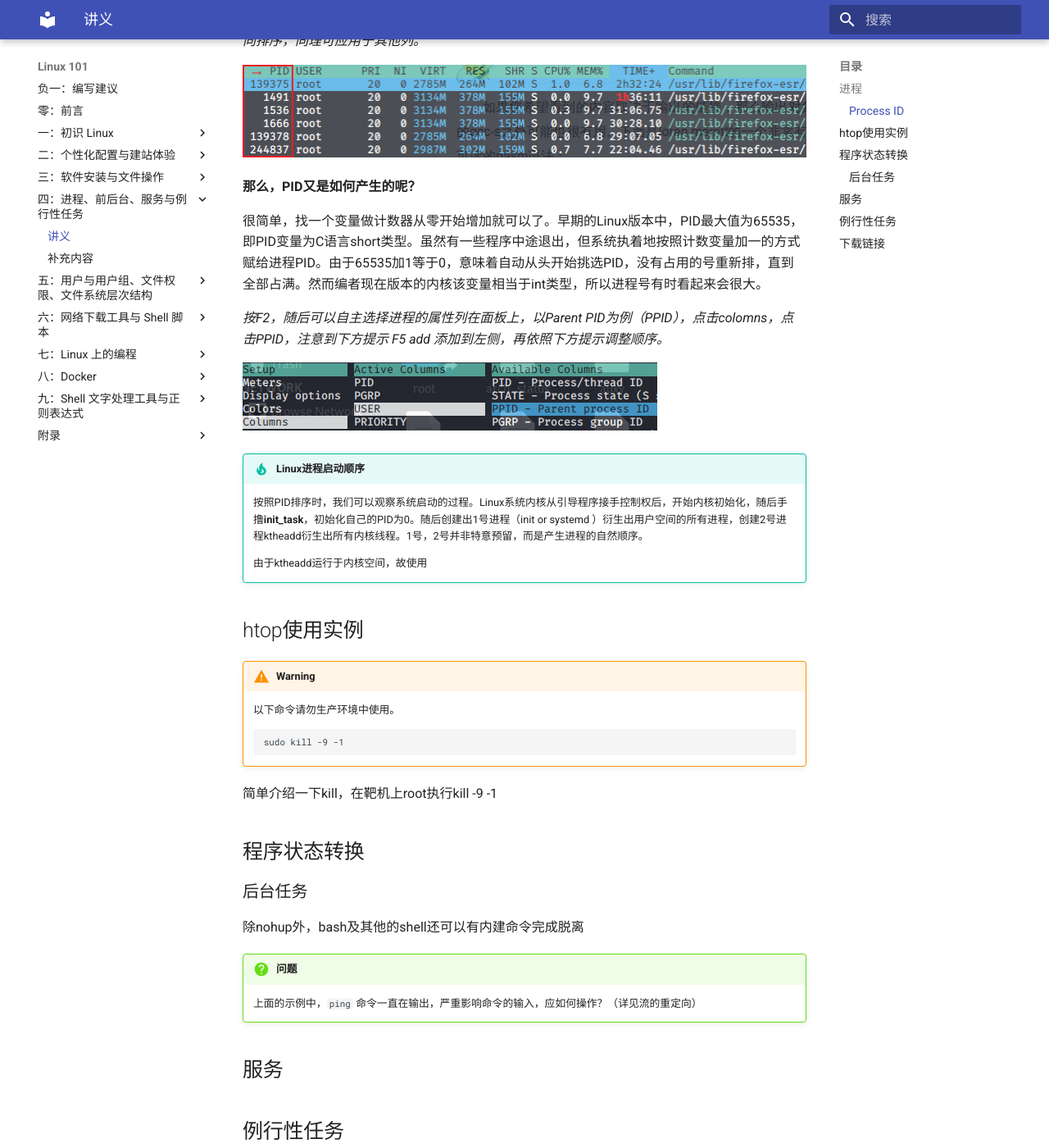
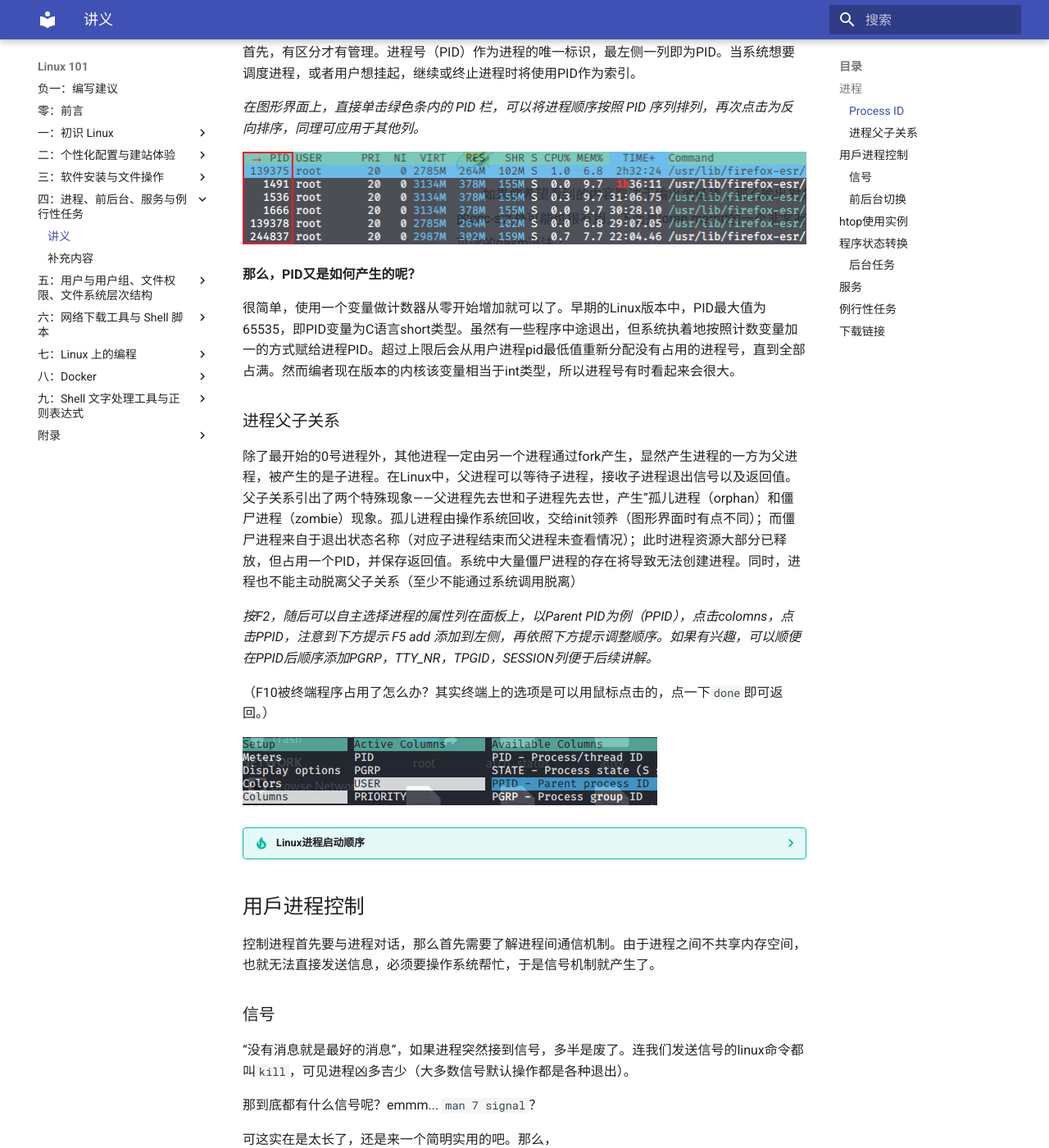
Before and after one commit to ustclug/Linux101-docs, an MkDocs documentation site: the page built from docs/Ch04/1.md, in a window 1280 px wide and 1400 px high, scrolled down 2397 px. Shown: the whole window at 82% size. Built offline with MkDocs 1.6.1 and Material for MkDocs 9.7.7, drawn with Linux system fonts in a browser that asks for light colours; nearby versions of some CDN libraries; some of the changed text lies outside the part shown.

````diff
--- /dev/null
+++ b/docs/0.md
@@ -0,0 +1,43 @@
+#导言 Intro
+
+**在本次Linux101介绍活动中，你会遇到许多可能从来没有概念的名词，为了便于大致理解概念与作为讲义辅助查阅，将涉及到的基本概念编写于此，正文可在适当位置加以引用。**
+
+_部分词条并非使用专业而严格的方式解释，仅为快速理解而编写，更加严格的定义可参阅各大百科_
+
+##Whatis
+
+###操作系统
+
+我们的计算机无时无刻不在同时管理着多个任务，运行着多个程序。然而对于只有单个单核CPU的计算机来说，正常情况下只能顺序执行一串代码，意味着多个程序总要以某种方式连接起来。而CPU的算力是程序的竞争资源之一，必须有一个管理者出现来保证资源分配的相对公平。这位管理者便是操作系统，其本身也是程序，任务便是将应用程序接成一条线，自己负责切换程序，决定谁来使用CPU，用多长时间。这样既能适配硬件的CPU，满足其某一时刻只能执行一条指令的要求，也能促进应用程序合理运行，满足用户的功能需求。可见，操作系统的核心功能在于伺候程序。
+
+那么，操作系统如何安排程序呢？<a href="javascript:void(0)" onclick='$("//a[href=\\.\\.\\/Ch04\\/1\\/]")[0].click()'>第四章，详细介绍↗</a>
+
+###GNU：GNU is Not UNIX!（回音：...is not unix...is not unix...is not unix...）
+
+!!! tip
+    时间回到上世纪70-80年代，一代操作系统巨星UNIX在AT&T的商业化策略下选择了自闭，不再提供源代码给使用者。这不仅意味着金钱上的制约，更是一种对修改研究软件权力的制约。想想看，如果想对一个文本编辑器添加一个小功能，却由于版权原因被逼写一份自己的编辑器，可以说相当令人绝望。于是，Richard Stallman带着他的GNU emacs站了出来，号召hacker们搭建起自由的软件平台——GNU。
+
+正如标题所见，GNU的全称使用了一种递归，表达了与Unix这种对“自由”的限制决裂的态度。（虽然我一直在疑惑开头的G从哪来）而进入Linux世界，便一直与GNU软件打交道。先看看一堆字母g开头的：gcc-C编译器，gdb-程序调试器，gzip-压缩，gnome-桌面环境，gimp-图像编辑（对标Photoshop），首字母g都是gnu的缩写；（当然grep-查找，grab-启动引导程序不属此类。）我们Linux上的系统管理命令虽然未必以g开头，但都属于自由软件，默默地为Linux奉献着；还有<a href="我是给中文还是英文呢（wiki离线为pdf）">更多性能优异的软件↗</a>，被自由软件爱好者维护、分享······加入Linux，便是认同了这种极客精神与开源文化。
+
+~~理论上应该继续加入自由软件原则~~
+
+这里有一份<a href="https://www.redhat.com/en/command-line-heroes">Redhat公司制作的录音节目↗</a>，纪念开源历史与开源文化，对自己英语听力有自信的同学可以选择收听一下。
+
+###Shell
+
+但凡使用Linux，必然要与之交互。广义上讲，能与之交互的程序都符合shell的定义（比如图形界面识别鼠标位置信息，点击操作和键盘快捷键）。然而Linux作为命令行
+
+###Kernel
+
+有壳（shell）必有核（kernel），只有这里的核才是操作系统本体，真正负责调度程序的部分。而Linux发行版本身则是一个套装，一个核用不同的软件包装出来。可见
+
+###中断（interrupt）
+
+###系统调用（systemcall）
+
+
+
+
+
+
+<script type="text/javascript" src="http://code.jquery.com/jquery-1.7.1.min.js"></script>
--- a/docs/Ch04/1.md
+++ b/docs/Ch04/1.md
@@ -1,25 +1,25 @@
 #进程、前后台、服务与例行性任务
 
-```html
-```
 对于第一遍阅读，建议<a href="javascript:void(0)" onclick='$(".more").hide(); $("details[open] summary").click(); $("//a[href=\\.\\.\\/1-supplement\\/]").hide()'>隐藏细节</a>/<a href="javascript:void(0)" onclick='$(".more").show(); $("details:not([open]) summary").click(); $("//a[href=\\.\\.\\/1-supplement\\/]").show()'>显示细节</a>
+
+本节内容将不可避免遇到以下名词：操作系统，内核（kernel），shell...建议阅读intro文档后浏览本章内容。
 
 !!! abstract "摘要"
     进入Linux的世界，便意味着与系统管理直接打交道，无法像windows一样独善其身。系统正在做什么？我们如何给系统安排任务？本章将要带大家走进进程，进而实现Linux更高级的自动化。
 
-        1. 进程初探
-            * 进程存在意义，基本属性（出现在htop上的条目），进程间通信方式。
-            * *Linux进程调度策略简述 <增加内核书目链接以及torvalds/linux目录>
-        2. htop的使用（在进程调度方面的应用）
-            * 进程间关系演示（进程树），信号传输实现（trap）<杀死几乎所有进程会如何 kill -9 -1>
-            * *htop的其他选项（查看文件描述符），从而理解一些特殊文件的存在（如0号stdin，1号stdout，2号stderr）
-        3. 将无需交互的程序放入后台
-            * ctrl + Z挂起，bg与fg，nohup过继进程
-        4. 守护进程与服务
-            * 守护进程的工作模式，htop中守护进程的举例。
-            * *配置ssh服务演示
-        5. 例行性任务设置
-            * 定时任务，比如定时upgrade。
+    1. 进程初探
+        * 进程存在意义，基本属性（出现在htop上的条目），进程间通信方式。
+        <p class="more">*Linux进程调度策略简述（增加内核书目链接以及torvalds/linux目录）    </p>
+    2. htop的使用（在进程调度方面的应用）
+        * 进程间关系演示（进程树），信号传输实现（trap）<杀死几乎所有进程会如何 kill -9 -1>
+        <p class="more">*htop的其他选项（查看文件描述符），从而理解一些特殊文件的存在（如0号stdin，1号stdout，2号stderr）</p>
+    3. 将无需交互的程序放入后台
+        * ctrl + Z挂起，bg与fg，nohup过继进程
+    4. 守护进程与服务
+        * 守护进程的工作模式，htop中守护进程的举例。
+        * *配置ssh服务演示
+    5. 例行性任务设置
+        * 定时任务，比如定时upgrade。
 
 
 <p class="more">用来激活正文的html代码提示，编写完成即删去</p>
@@ -38,7 +38,7 @@
 在以上过程中，操作系统直接面临的就是一个个等待运行的任务，随后演变为**进程**。
 
 
-!!! info "任务（task）与进程（process）"
+??? info "任务（task）与进程（process）"
     事实上，任务只是那么一段需要运行的代码（重点强调完成一件事），而进程是一个任务管理意义上的实体，不仅包括代码，还有自己的状态信息（下面介绍）。
 
 
@@ -46,21 +46,17 @@
 
 ![abstract](img/abstract.png)
 
-程序由数据结构和算法构成，程序需要存储资源安身，需要计算资源运行。而一个程序占有资源并运行便成为了进程。程序希望有CPU
-运行它，希望它需要的数据唾手可得，希望输出的数据可以被正确及时地送达。早期的系统不需要操心进程运行的顺序。然而随着人们对计算机需求越来越高，操作系统除了为进程提供基础服务之外，更需要管理好进程所竞争的资源，甚至要为实时交互提供方案。
+程序由数据结构和算法构成，程序需要存储资源安身，需要计算资源运行。而一个程序占有资源并运行便成为了进程。程序希望有CPU运行它，希望它需要的数据唾手可得，希望输出的数据可以被正确及时地送达。早期的系统不需要操心进程运行的顺序。然而随着人们对计算机需求越来越高，操作系统除了为进程提供基础服务之外，更需要管理好进程所竞争的资源，甚至要为实时交互提供方案。
 
 ??? tip "需求推动操作系统的发展（一点题外话）"
-    早期采用单道批处理策略的计算机如果有程序等待IO，处理器只能傻等。为了更高效地利用处理器，出现 <abbr title="详见《现代操作系统》P7">**多道程序设计**</abbr>方案，允许充分利用程序IO
-    的时间；为了响应实时性要求，出现了**中断(interrupt)**概念<ref>，响应硬件软件中断执行任务的请求；为了实现多人共用，出现了**分时系统**概念，虽然最初是对用户的分时，但与现在对进程的分时一致······正是这些逐渐增长的需求确定了现代操作系统需要解决的问题。
+    早期采用单道批处理策略的计算机如果有程序等待IO，处理器只能傻等。为了更高效地利用处理器，出现 **多道程序设计**方案，允许充分利用程序IO的时间；为了响应实时性要求，出现了**中断(interrupt)**概念<ref>，响应硬件软件中断执行任务的请求；为了实现多人共用，出现了**分时系统**概念，虽然最初是对用户的分时，但与现在对进程的分时一致······正是这些逐渐增长的需求确定了现代操作系统需要解决的问题。
 
-- 有了进程的抽象后，操作系统又将如何以进程为单位，协调并保证工作的顺利进行呢？
+**有了进程的抽象后，操作系统又将如何以进程为单位，协调并保证工作的顺利进行呢？**
 
 （注：以下内容建议使用 `sudo apt install htop` 安装并运行htop，即时查看进程的各个属性。同时伴随htop的应用讲解）
 
 ![htop-sample](img/htop_sample.png)
-<span align="center" style="font-size: 94%">htop 示例 | <abbr title="链接到htop主页"><a href="https://hisham.hm/htop/">htop
- HomePage
-➚</a></abbr></span>
+<p align="center" style="font-size: 94%">htop 示例 | <abbr title="链接到htop主页"><a href="https://hisham.hm/htop/">htop HomePage➚</a></abbr></p>
 
 ###Process ID
 首先，有区分才有管理。进程号（PID）作为进程的唯一标识，最左侧一列即为PID。当系统想要调度进程，或者用户想挂起，继续或终止进程时将使用PID作为索引。
@@ -71,18 +67,67 @@ _在图形界面上，直接单击绿色条内的 PID 栏，可以将进程顺
 
 **那么，PID又是如何产生的呢？**
 
-很简单，找一个变量做计数器从零开始增加就可以了。早期的Linux版本中，PID最大值为65535，即PID变量为C语言short类型。虽然有一些程序中途退出，但系统执着地按照计数变量加一的方式赋给进程PID。由于65535加1等于0，意味着自动从头开始挑选PID，没有占用的号重新排，直到全部占满。然而编者现在版本的内核该变量相当于int类型，所以进程号有时看起来会很大。
+很简单，使用一个变量做计数器从零开始增加就可以了。早期的Linux版本中，PID最大值为65535，即PID变量为C语言short类型。虽然有一些程序中途退出，但系统执着地按照计数变量加一的方式赋给进程PID。超过上限后会从用户进程pid最低值重新分配没有占用的进程号，直到全部占满。然而编者现在版本的内核该变量相当于int类型，所以进程号有时看起来会很大。
 
-_按F2，随后可以自主选择进程的属性列在面板上，以Parent PID为例（PPID），点击colomns，点击PPID，注意到下方提示 F5 add 添加到左侧，再依照下方提示调整顺序。_
+###进程父子关系
+
+除了最开始的0号进程外，其他进程一定由另一个进程通过fork产生，显然产生进程的一方为父进程，被产生的是子进程。在Linux中，父进程可以等待子进程，接收子进程退出信号以及返回值。父子关系引出了两个特殊现象——父进程先去世和子进程先去世，产生”孤儿进程（orphan）和僵尸进程（zombie）现象。孤儿进程由操作系统回收，交给init领养（图形界面时有点不同）；而僵尸进程来自于退出状态名称（对应子进程结束而父进程未查看情况）；此时进程资源大部分已释放，但占用一个PID，并保存返回值。系统中大量僵尸进程的存在将导致无法创建进程。同时，进程也不能主动脱离父子关系（至少不能通过系统调用脱离）
+
+_按F2，随后可以自主选择进程的属性列在面板上，以Parent PID为例（PPID），点击colomns，点击PPID，注意到下方提示 F5 add 添加到左侧，再依照下方提示调整顺序。如果有兴趣，可以顺便在PPID后顺序添加PGRP，TTY_NR，TPGID，SESSION列便于后续讲解。_
+
+（F10被终端程序占用了怎么办？其实终端上的选项是可以用鼠标点击的，点一下`done`即可返回。）
 
 ![add_column](img/add_column.png)
 
-!!! tip "Linux进程启动顺序"
+??? tip "Linux进程启动顺序"
     按照PID排序时，我们可以观察系统启动的过程。Linux系统内核从引导程序接手控制权后，开始内核初始化，随后手撸**init_task**，初始化自己的PID为0。随后创建出1号进程（init or systemd
-    ）衍生出用户空间的所有进程，创建2号进程ktheadd衍生出所有内核线程。1号，2号并非特意预留，而是产生进程的自然顺序。
+    ）衍生出用户空间的所有进程，创建2号进程ktheadd衍生出所有内核线程。随后0号进程成为调度进程，1号，2号并非特意预留，而是产生进程的自然顺序使然。
 
-    由于ktheadd运行于内核空间，故使用
+    _由于ktheadd运行于内核空间，故需按大写K（shift + k）显示内核进程后才能看到。然而无论如何也不可能在htop中看到0号进程本体，只能发现1号和2号进程的PPID是0。_
 
+
+
+
+
+##用戶进程控制
+
+控制进程首先要与进程对话，那么首先需要了解进程间通信机制。由于进程之间不共享内存空间，也就无法直接发送信息，必须要操作系统帮忙，于是信号机制就产生了。
+
+###信号
+
+“没有消息就是最好的消息”，如果进程突然接到信号，多半是废了。连我们发送信号的linux命令都叫`kill`，可见进程凶多吉少（大多数信号默认操作都是各种退出）。
+
+那到底都有什么信号呢？emmm... `man 7 signal`？
+
+可这实在是太长了，还是来一个简明实用的吧。那么，
+
+![signal_slide](img/signal_slide.png)
+<p align="center" style="font-size: 94%">（来自上一次Linux101——进程、服务、任务的slide截图）</p>
+
+###前后台切换
+
+上面的图片中，出现了`fg bg`和`ctrl + z`，涉及到shell中前后台的概念。
+
+
+
+!!! info "SIGTERM、SIGKILL"
+    root from bash：发送SIGTERM给PID为1234的进程。
+
+    kill：发送系统调用告诉内核，把SIGTERM传给1234进程。
+
+    内核（被调用唤醒）：发送SIGTERM？有权限吗？哦是root啊，那没问题。</br>（把1234进程的信号标志位设为15，留言：“上面下来通知，你可以滚蛋了，别忘了把自己堆栈收拾立正再走。”）
+
+    （调度器轮到1234号进程）1234：呦，有信号来了，哦，是SIGTERM啊，但很遗憾，这个信号在我这里是忽略的。
+
+    <-- 一会后 -->
+
+    root：进程怎么还没结束？那只好SIGKILL了。
+
+    kill：发送系统调用告诉内核，把SIGKILL传给1234进程。
+
+    内核（被调用唤醒）：什么？发送SIGKILL？有权限吗？哦是root啊，那没问题，1234没有运行的机会了，我会亲自清理重置它的堆栈，删掉进程描述符，顺便告诉它爹这个不幸的消息。
+
+（SIGTSTP、SIGSTOP也是一样的道理，前者可以由用户按ctrl+Z产生，程序可以见到，后者程序由操作系统强制挂起。）
 
 ##htop使用实例
 
@@ -91,7 +136,7 @@ _按F2，随后可以自主选择进程的属性列在面板上，以Parent PID
 
         sudo kill -9 -1
 
-
+其实kill命令在部分发行版上有约定，~~负数PID死全家~~，但`man kill`只介绍了`-1`参数。（负号还可以理解为参数选项）
 简单介绍一下kill，在靶机上root执行kill -9 -1
 
 ##程序状态转换
@@ -108,7 +153,7 @@ _按F2，随后可以自主选择进程的属性列在面板上，以Parent PID
 
 
 ##下载链接
-
+<div class="more">
 *尚未commit
 
 [《现代操作系统》](pdfs/现代操作系统.pdf)
@@ -118,5 +163,5 @@ _按F2，随后可以自主选择进程的属性列在面板上，以Parent PID
 ```bash
     git clone https://github.com/torvalds/linux  #linux内核源码
 ```
-
+</div>
 <script type="text/javascript" src="http://code.jquery.com/jquery-1.7.1.min.js"></script>
````
Also changed, not shown: docs/Ch04/1-supplement.md (+9 -6 lines), docs/Ch04/think&scratch.txt (added, +56 -0 lines), docs/Ch04/img/signal_slide.png (added).
